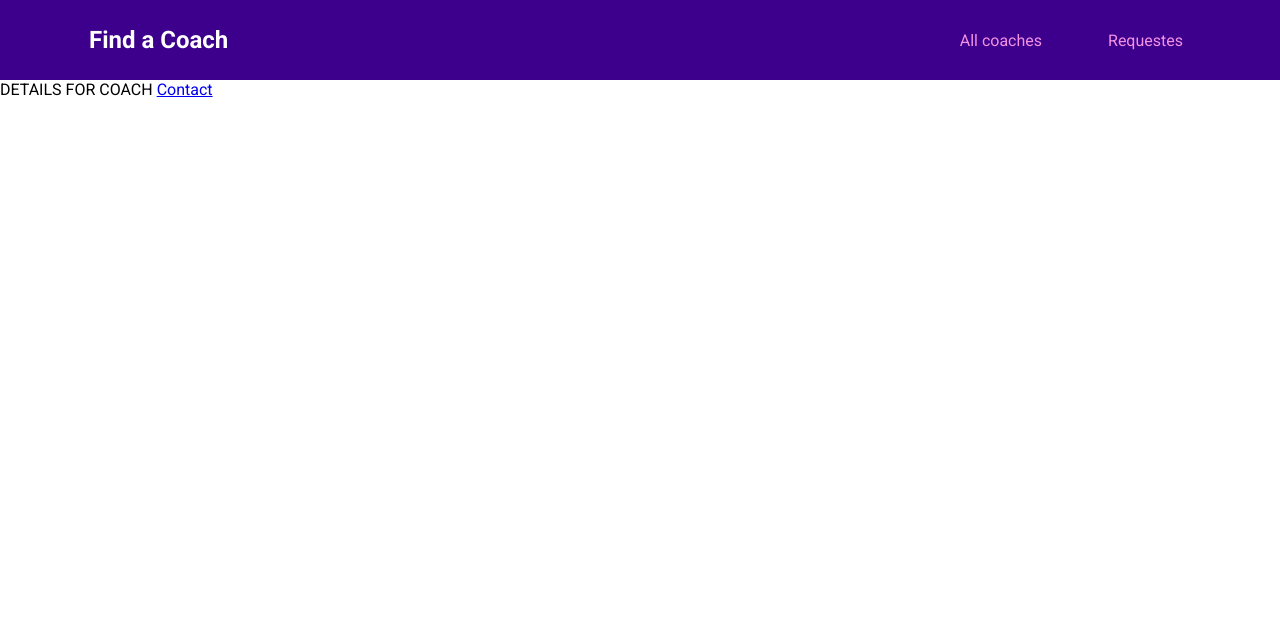
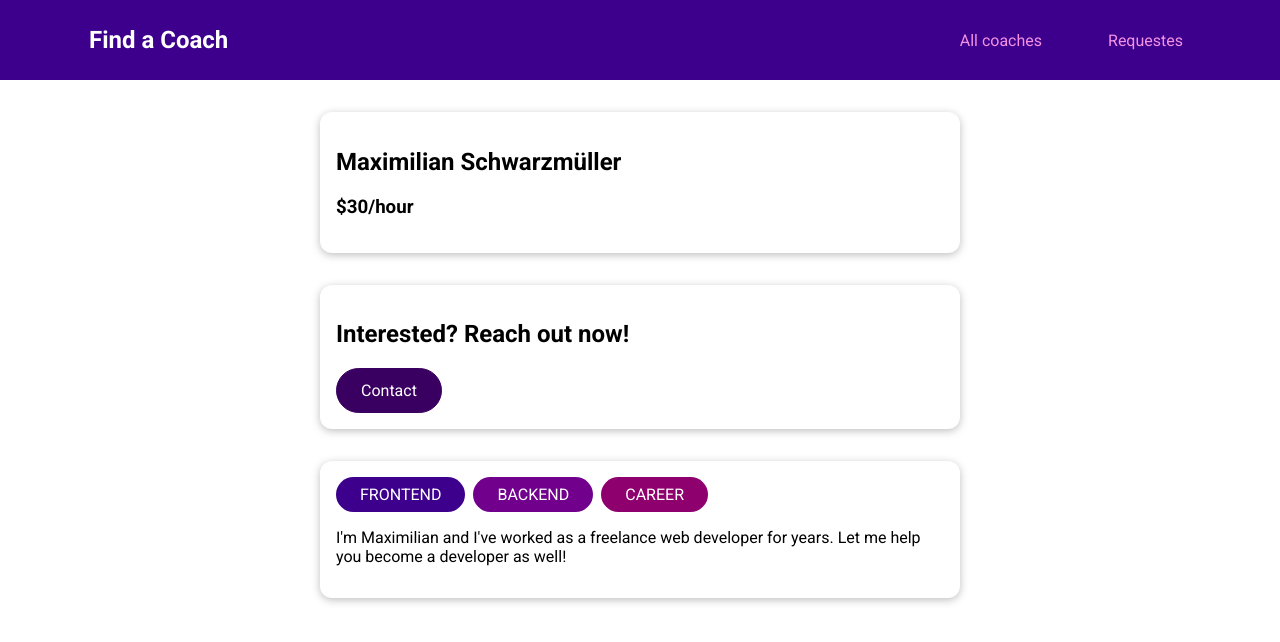
Before and after one commit to wojciechdominiak/find-coaches, a Vue app: page /coaches/c1 in a window 1280 px wide. Shown: the top 642 px of the page. Built offline with nearby package versions, Linux system fonts and the light colour scheme.

Commit message:
add coach detail component

```diff
--- a/src/pages/coaches/CoachDetail.vue
+++ b/src/pages/coaches/CoachDetail.vue
@@ -1,5 +1,61 @@
 <template>
-    DETAILS FOR COACH
-    <router-view></router-view>
-    <router-link to="/coaches/c1/contact">Contact</router-link>
+  <section>
+    <base-card>
+      <h2>{{ fullName }}</h2>
+      <h3>${{ rate }}/hour</h3>
+    </base-card>
+  </section>
+  <section>
+    <base-card>
+      <header>
+        <h2>Interested? Reach out now!</h2>
+        <base-button link :to="contactLink">Contact</base-button>
+      </header>
+      <router-view> </router-view>
+    </base-card>
+  </section>
+  <section>
+    <base-card>
+      <base-badge
+        v-for="area in areas"
+        :key="area"
+        :type="area"
+        :title="area"
+      ></base-badge>
+      <p>{{ description }}</p>
+    </base-card>
+  </section>
 </template>
+
+<script>
+export default {
+  props: ["id"],
+  data() {
+    return {
+      selectedCoach: null,
+    };
+  },
+  computed: {
+    fullName() {
+      return this.selectedCoach.firstName + " " + this.selectedCoach.lastName;
+    },
+    areas() {
+      return this.selectedCoach.areas;
+    },
+    rate() {
+      return this.selectedCoach.hourlyRate;
+    },
+    description() {
+        return this.selectedCoach.description;
+    },
+    contactLink() {
+      return this.$route.path + "/" + this.id + "/contact";
+    },
+  },
+  created() {
+    this.selectedCoach = this.$store.getters["coaches/coaches"].find(
+      (coach) => coach.id === this.id
+    );
+  },
+};
+</script>
--- a/src/router.js
+++ b/src/router.js
@@ -15,6 +15,7 @@
     {
       path: "/coaches/:id",
       component: CoachDetail,
+      props: true,
       children: [
         { path: "contact", component: ContactCoach }, // /coaches/c1/contact
       ],
```
